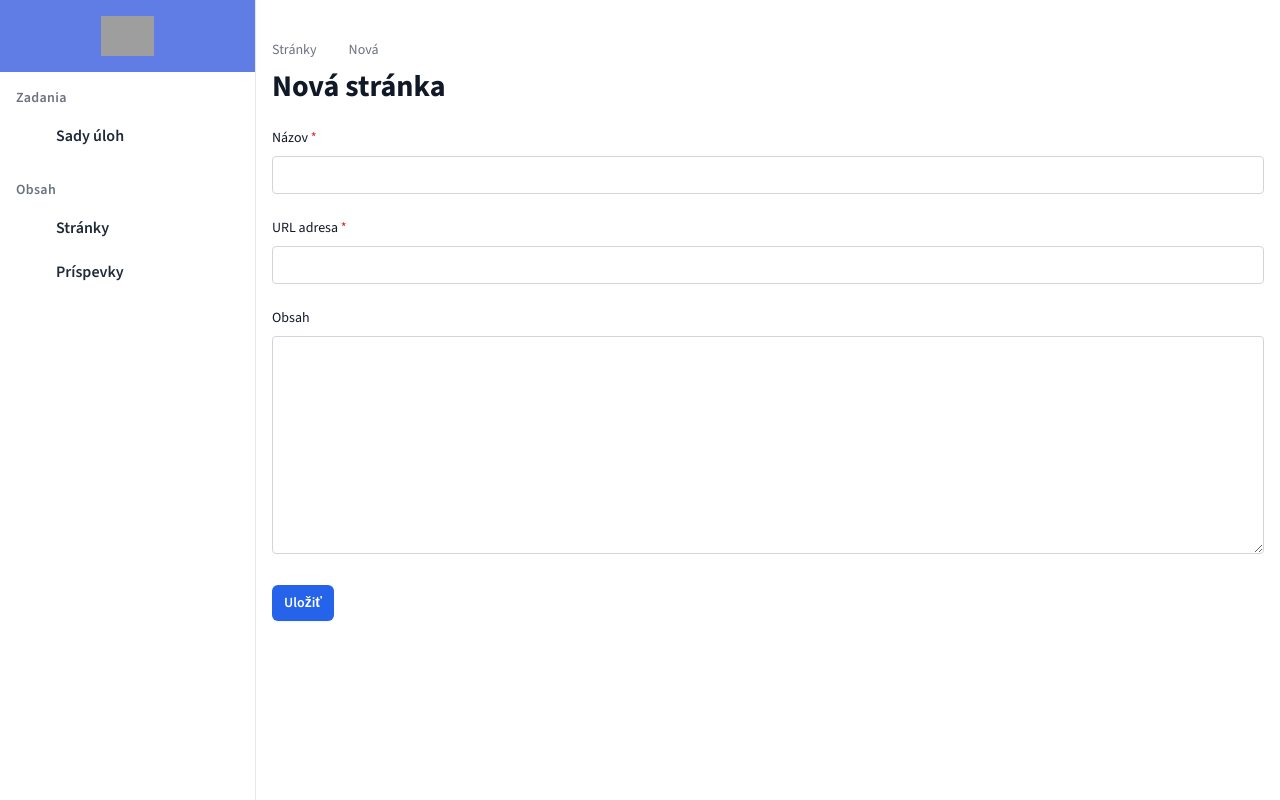
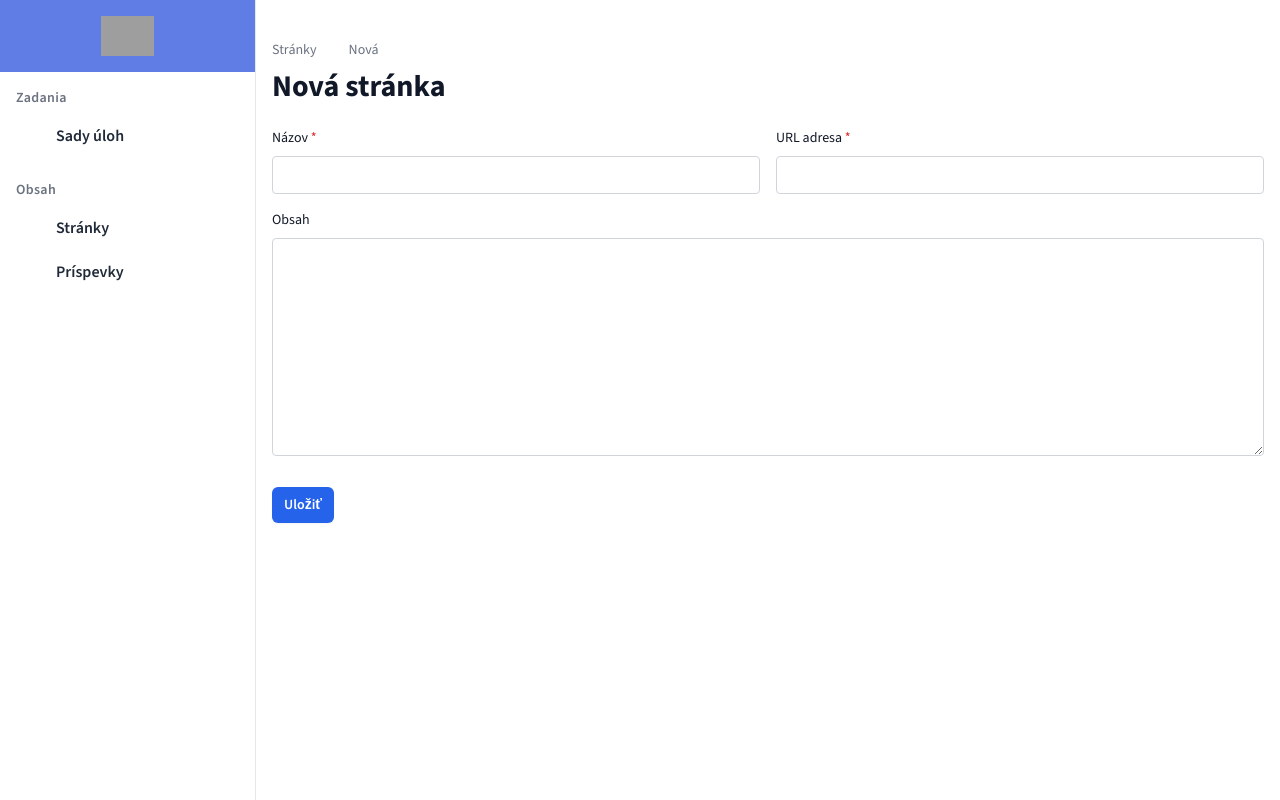
Before and after one commit to trojsten/seminare, a Django app: page /org/pages/create/ in a window 1280 px wide. Run offline with Django 5.2, Linux system fonts and the light colour scheme; data comes from the database, SQL or seed files in the repository; style sheets or scripts are compiled from the project's sources; some libraries are stand-ins or nearby versions; grey boxes are pictures that could not be loaded.

Commit message:
feat: make form fields more compact

```diff
--- a/seminare/style/templates/forms/field.html
+++ b/seminare/style/templates/forms/field.html
@@ -1,6 +1,6 @@
 {% load widget_tweaks %}
 
-<div>
+<div class="{% if field.field.widget.template_name == "django/forms/widgets/textarea.html" %}col-span-2{% endif %}">
 {% if field.field.widget.input_type == "checkbox" %}
     <label class="flex items-baseline gap-1.5">
       <div>
--- a/seminare/style/templates/forms/form.html
+++ b/seminare/style/templates/forms/form.html
@@ -1,5 +1,5 @@
 {% load forms %}
-<div class="space-y-6">
+<div class="max-lg:space-y-6 lg:grid lg:grid-cols-2 gap-4">
     {% include "forms/non_field_errors.html" %}
 
     {% for field in form.visible_fields %}
```
